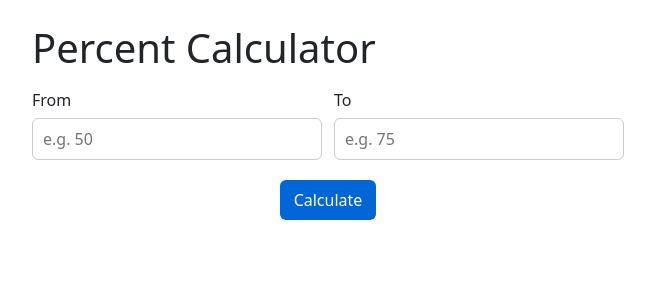
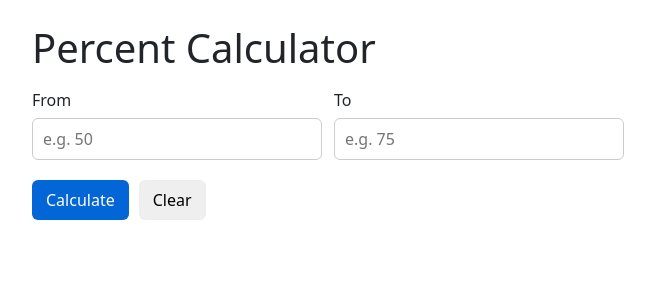
Before and after one commit to mayurkode7/Tools, a Next.js app in the folder tools-app/: page /percent in a window 1280 px wide. Shown: the top 300 px of the page, without its empty margins (312-967 px from the left). Built offline with nearby package versions, Linux system fonts and the light colour scheme.

Commit message:
Add clear button to reset input fields and result in Percent Calculator component; adjust action styles for better alignment

```diff
--- a/tools-app/src/app/percent/page.js
+++ b/tools-app/src/app/percent/page.js
@@ -73,6 +73,18 @@ export default function Page() {
                 <button onClick={calculate} style={styles.button}>
                     Calculate
                 </button>
+                <button
+                    type="button"
+                    onClick={() => {
+                        setFrom('')
+                        setTo('')
+                        setResult(null)
+                        setError('')
+                    }}
+                    style={styles.clear}
+                >
+                    Clear
+                </button>
             </div>
 
             {error ? <p style={styles.error}>{error}</p> : null}
--- a/tools-app/src/app/percent/style.js
+++ b/tools-app/src/app/percent/style.js
@@ -15,7 +15,7 @@ export const styles = {
         borderRadius: 6,
         border: '1px solid #ccc'
     },
-    actions: { marginTop: 20, display: 'flex', justifyContent: 'center', alignItems: 'center' },
+    actions: { marginTop: 20, display: 'flex', justifyContent: 'flex-start', alignItems: 'center', gap: 10 },
     button: {
         padding: '8px 14px',
         fontSize: 16,
@@ -25,6 +25,15 @@ export const styles = {
         color: '#fff',
         cursor: 'pointer',
     },
+    clear: {
+        padding: '8px 14px',
+        fontSize: 16,
+        borderRadius: 6,
+        border: 'none',
+        // background: '#0366d6',
+        // color: '#fff',
+        cursor: 'pointer',
+    },
     error: { color: 'crimson', marginTop: 12 },
     result: { marginTop: 12, fontSize: 18 }
 }
```
